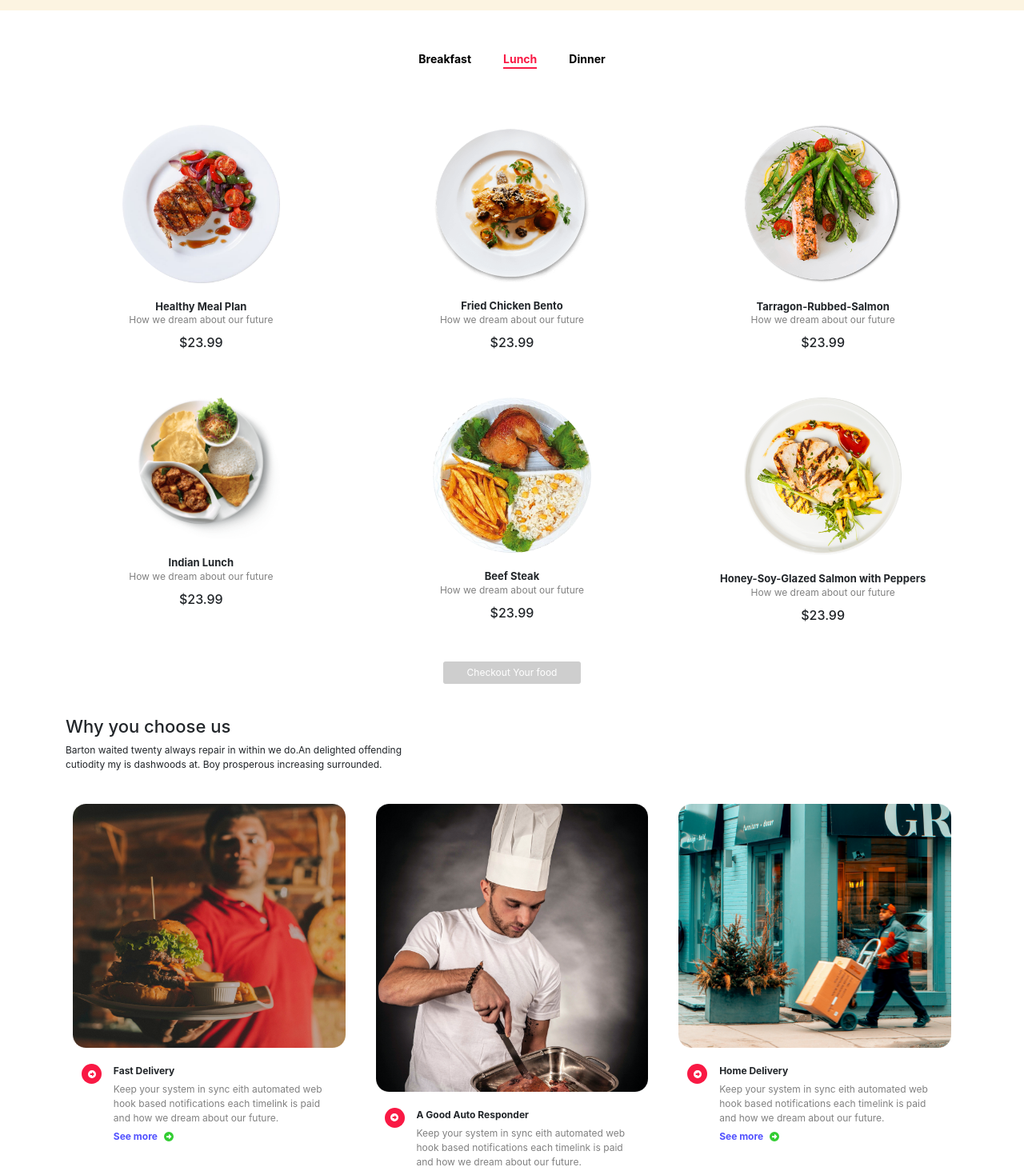
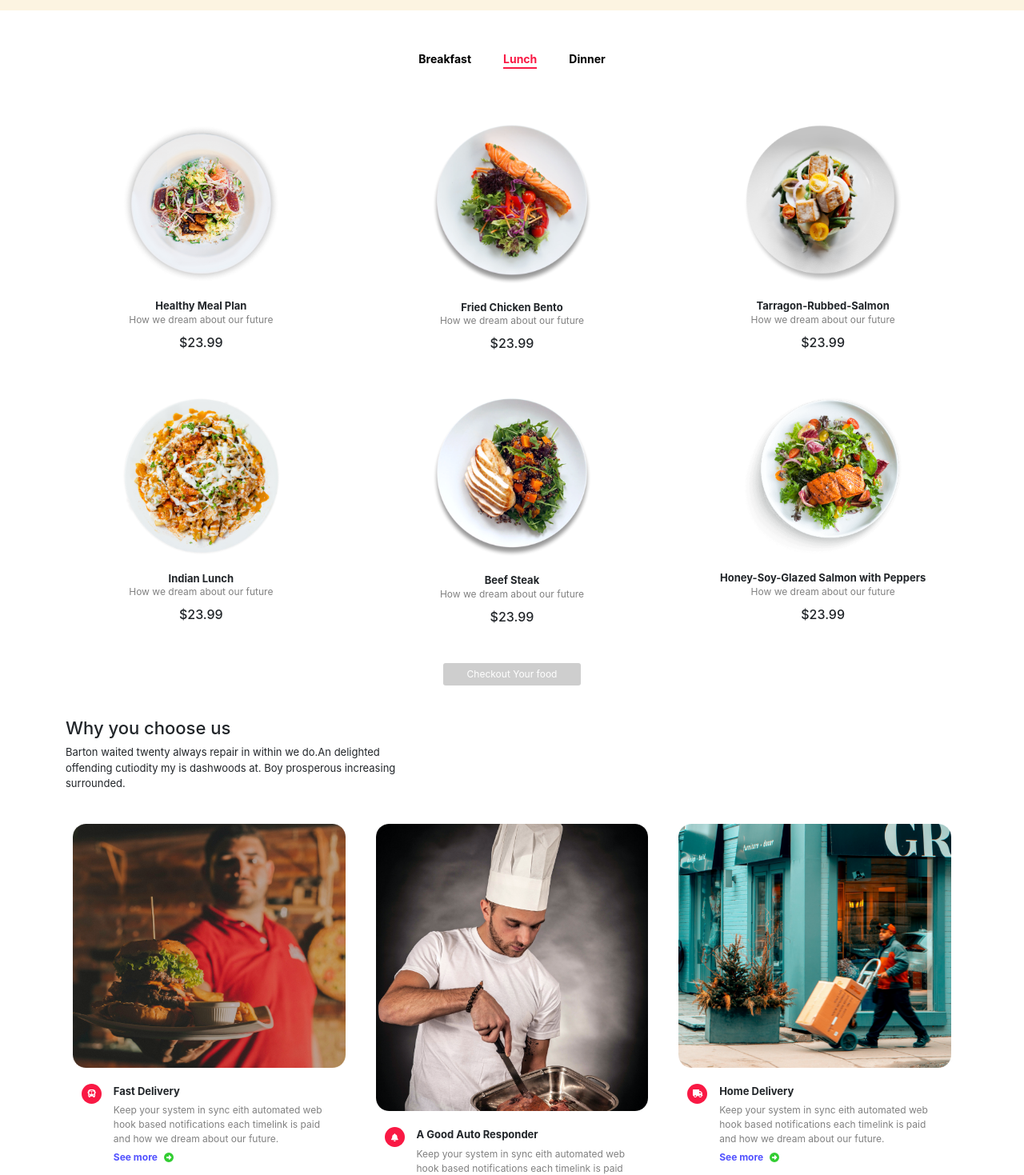
Before and after one commit to moniruzzaman01/red-onion-template, a React (Create React App) app: page / in a window 1280 px wide. Shown: the part 521-1990 px from the top of the page at 80% size. Built offline with nearby package versions, Linux system fonts and the light colour scheme.

Commit message:
breakfast and dinner component added

```diff
--- /dev/null
+++ b/src/Components/Breakfast-items/BreakfastItems.js
@@ -0,0 +1,79 @@
+import React from "react";
+import breakfast1 from "../../images/breakfast/breakfast1.png";
+import breakfast2 from "../../images/breakfast/breakfast2.png";
+import breakfast3 from "../../images/breakfast/breakfast3.png";
+import breakfast4 from "../../images/breakfast/breakfast4.png";
+import breakfast5 from "../../images/breakfast/breakfast5.png";
+import breakfast6 from "../../images/breakfast/breakfast6.png";
+
+const BreakfastItems = () => {
+  return (
+    <>
+      <div className="items">
+        <div className="item">
+          <div className="img-container">
+            <img src={breakfast1} alt="" />
+          </div>
+          <div className="contents">
+            <p>Healthy Meal Plan</p>
+            <span>How we dream about our future</span>
+            <h4>$23.99</h4>
+          </div>
+        </div>
+        <div className="item">
+          <div className="img-container">
+            <img src={breakfast2} alt="" />
+          </div>
+          <div className="contents">
+            <p>Fried Chicken Bento</p>
+            <span>How we dream about our future</span>
+            <h4>$23.99</h4>
+          </div>
+        </div>
+        <div className="item">
+          <div className="img-container">
+            <img src={breakfast3} alt="" />
+          </div>
+          <div className="contents">
+            <p>Tarragon-Rubbed-Salmon</p>
+            <span>How we dream about our future</span>
+            <h4>$23.99</h4>
+          </div>
+        </div>
+        <div className="item">
+          <div className="img-container">
+            <img src={breakfast4} alt="" />
+          </div>
+          <div className="contents">
+            <p>Indian Lunch</p>
+            <span>How we dream about our future</span>
+            <h4>$23.99</h4>
+          </div>
+        </div>
+        <div className="item">
+          <div className="img-container">
+            <img src={breakfast5} alt="" />
+          </div>
+          <div className="contents">
+            <p>Beef Steak</p>
+            <span>How we dream about our future</span>
+            <h4>$23.99</h4>
+          </div>
+        </div>
+        <div className="item">
+          <div className="img-container">
+            <img src={breakfast6} alt="" />
+          </div>
+          <div className="contents">
+            <p>Honey-Soy-Glazed Salmon with Peppers</p>
+            <span>How we dream about our future</span>
+            <h4>$23.99</h4>
+          </div>
+        </div>
+      </div>
+      <button>Checkout Your food</button>
+    </>
+  );
+};
+
+export default BreakfastItems;
--- /dev/null
+++ b/src/Components/Dinner-items/DinnerItems.js
@@ -0,0 +1,79 @@
+import React from "react";
+import dinner1 from "../../images/dinner/dinner1.png";
+import dinner2 from "../../images/dinner/dinner2.png";
+import dinner3 from "../../images/dinner/dinner3.png";
+import dinner4 from "../../images/dinner/dinner4.png";
+import dinner5 from "../../images/dinner/dinner5.png";
+import dinner6 from "../../images/dinner/dinner6.png";
+
+const DinnerItems = () => {
+  return (
+    <>
+      <div className="items">
+        <div className="item">
+          <div className="img-container">
+            <img src={dinner1} alt="" />
+          </div>
+          <div className="contents">
+            <p>Healthy Meal Plan</p>
+            <span>How we dream about our future</span>
+            <h4>$23.99</h4>
+          </div>
+        </div>
+        <div className="item">
+          <div className="img-container">
+            <img src={dinner2} alt="" />
+          </div>
+          <div className="contents">
+            <p>Fried Chicken Bento</p>
+            <span>How we dream about our future</span>
+            <h4>$23.99</h4>
+          </div>
+        </div>
+        <div className="item">
+          <div className="img-container">
+            <img src={dinner3} alt="" />
+          </div>
+          <div className="contents">
+            <p>Tarragon-Rubbed-Salmon</p>
+            <span>How we dream about our future</span>
+            <h4>$23.99</h4>
+          </div>
+        </div>
+        <div className="item">
+          <div className="img-container">
+            <img src={dinner4} alt="" />
+          </div>
+          <div className="contents">
+            <p>Indian Lunch</p>
+            <span>How we dream about our future</span>
+            <h4>$23.99</h4>
+          </div>
+        </div>
+        <div className="item">
+          <div className="img-container">
+            <img src={dinner5} alt="" />
+          </div>
+          <div className="contents">
+            <p>Beef Steak</p>
+            <span>How we dream about our future</span>
+            <h4>$23.99</h4>
+          </div>
+        </div>
+        <div className="item">
+          <div className="img-container">
+            <img src={dinner6} alt="" />
+          </div>
+          <div className="contents">
+            <p>Honey-Soy-Glazed Salmon with Peppers</p>
+            <span>How we dream about our future</span>
+            <h4>$23.99</h4>
+          </div>
+        </div>
+      </div>
+      <button>Checkout Your food</button>
+    </>
+  );
+};
+
+export default DinnerItems;
--- a/src/Components/Header/Header.css
+++ b/src/Components/Header/Header.css
@@ -7,7 +7,7 @@
 }
 
 .navbar .brand {
-  height: 25px;
+  height: 30px;
 }
 
 .navbar .brand img {
@@ -15,6 +15,7 @@
 }
 .navbar .links {
   display: flex;
+  align-items: center;
   font-size: 15px;
   font-weight: bold;
 }
--- a/src/Components/Item-section/ItemSection.css
+++ b/src/Components/Item-section/ItemSection.css
@@ -24,7 +24,7 @@
 }
 .item {
   padding: 20px 5px;
-  border-radius: 5px;
+  border-radius: 10px;
   transition: all 0.2s;
 }
 .item:hover {
--- a/src/Components/Item-section/ItemSection.js
+++ b/src/Components/Item-section/ItemSection.js
@@ -1,12 +1,9 @@
 import React from "react";
 import { Link } from "react-router-dom";
+import BreakfastItems from "../Breakfast-items/BreakfastItems";
+import DinnerItems from "../Dinner-items/DinnerItems";
+import LunchItems from "../Lunch-items/LunchItems";
 import "./ItemSection.css";
-import lunch1 from "../../images/lunch/lunch1.png";
-import lunch2 from "../../images/lunch/lunch2.png";
-import lunch3 from "../../images/lunch/lunch3.png";
-import lunch4 from "../../images/lunch/lunch4.png";
-import lunch5 from "../../images/lunch/lunch5.png";
-import lunch6 from "../../images/lunch/lunch6.png";
 
 const ItemSection = () => {
   return (
@@ -18,69 +15,9 @@ const ItemSection = () => {
         </Link>
         <Link to="/">Dinner</Link>
       </div>
-      <div className="items">
-        <div className="item">
-          <div className="img-container">
-            <img src={lunch1} alt="" />
-          </div>
-          <div className="contents">
-            <p>Healthy Meal Plan</p>
-            <span>How we dream about our future</span>
-            <h4>$23.99</h4>
-          </div>
-        </div>
-        <div className="item">
-          <div className="img-container">
-            <img src={lunch2} alt="" />
-          </div>
-          <div className="contents">
-            <p>Fried Chicken Bento</p>
-            <span>How we dream about our future</span>
-            <h4>$23.99</h4>
-          </div>
-        </div>
-        <div className="item">
-          <div className="img-container">
-            <img src={lunch3} alt="" />
-          </div>
-          <div className="contents">
-            <p>Tarragon-Rubbed-Salmon</p>
-            <span>How we dream about our future</span>
-            <h4>$23.99</h4>
-          </div>
-        </div>
-        <div className="item">
-          <div className="img-container">
-            <img src={lunch4} alt="" />
-          </div>
-          <div className="contents">
-            <p>Indian Lunch</p>
-            <span>How we dream about our future</span>
-            <h4>$23.99</h4>
-          </div>
-        </div>
-        <div className="item">
-          <div className="img-container">
-            <img src={lunch5} alt="" />
-          </div>
-          <div className="contents">
-            <p>Beef Steak</p>
-            <span>How we dream about our future</span>
-            <h4>$23.99</h4>
-          </div>
-        </div>
-        <div className="item">
-          <div className="img-container">
-            <img src={lunch6} alt="" />
-          </div>
-          <div className="contents">
-            <p>Honey-Soy-Glazed Salmon with Peppers</p>
-            <span>How we dream about our future</span>
-            <h4>$23.99</h4>
-          </div>
-        </div>
-      </div>
-      <button>Checkout Your food</button>
+      {/* <LunchItems /> */}
+      {/* <BreakfastItems /> */}
+      <DinnerItems />
     </div>
   );
 };
--- /dev/null
+++ b/src/Components/Lunch-items/LunchItems.js
@@ -0,0 +1,79 @@
+import React from "react";
+import lunch1 from "../../images/lunch/lunch1.png";
+import lunch2 from "../../images/lunch/lunch2.png";
+import lunch3 from "../../images/lunch/lunch3.png";
+import lunch4 from "../../images/lunch/lunch4.png";
+import lunch5 from "../../images/lunch/lunch5.png";
+import lunch6 from "../../images/lunch/lunch6.png";
+
+const LunchItems = () => {
+  return (
+    <>
+      <div className="items">
+        <div className="item">
+          <div className="img-container">
+            <img src={lunch1} alt="" />
+          </div>
+          <div className="contents">
+            <p>Healthy Meal Plan</p>
+            <span>How we dream about our future</span>
+            <h4>$23.99</h4>
+          </div>
+        </div>
+        <div className="item">
+          <div className="img-container">
+            <img src={lunch2} alt="" />
+          </div>
+          <div className="contents">
+            <p>Fried Chicken Bento</p>
+            <span>How we dream about our future</span>
+            <h4>$23.99</h4>
+          </div>
+        </div>
+        <div className="item">
+          <div className="img-container">
+            <img src={lunch3} alt="" />
+          </div>
+          <div className="contents">
+            <p>Tarragon-Rubbed-Salmon</p>
+            <span>How we dream about our future</span>
+            <h4>$23.99</h4>
+          </div>
+        </div>
+        <div className="item">
+          <div className="img-container">
+            <img src={lunch4} alt="" />
+          </div>
+          <div className="contents">
+            <p>Indian Lunch</p>
+            <span>How we dream about our future</span>
+            <h4>$23.99</h4>
+          </div>
+        </div>
+        <div className="item">
+          <div className="img-container">
+            <img src={lunch5} alt="" />
+          </div>
+          <div className="contents">
+            <p>Beef Steak</p>
+            <span>How we dream about our future</span>
+            <h4>$23.99</h4>
+          </div>
+        </div>
+        <div className="item">
+          <div className="img-container">
+            <img src={lunch6} alt="" />
+          </div>
+          <div className="contents">
+            <p>Honey-Soy-Glazed Salmon with Peppers</p>
+            <span>How we dream about our future</span>
+            <h4>$23.99</h4>
+          </div>
+        </div>
+      </div>
+      <button>Checkout Your food</button>
+    </>
+  );
+};
+
+export default LunchItems;
--- a/src/Components/Our-speciality/OurSpeciality.css
+++ b/src/Components/Our-speciality/OurSpeciality.css
@@ -10,7 +10,7 @@
   font-size: 22px;
 }
 .speciality-container p {
-  font-size: 12px;
+  font-size: 13px;
   margin-bottom: 30px;
 }
 .speciality-items {
--- a/src/Components/Our-speciality/OurSpeciality.js
+++ b/src/Components/Our-speciality/OurSpeciality.js
@@ -4,7 +4,12 @@ import image1 from "../../images/New folder/adult-blur-blurred-background-687824
 import image2 from "../../images/New folder/chef-cook-food-33614.png";
 import image3 from "../../images/New folder/architecture-building-city-2047397.png";
 import { FontAwesomeIcon } from "@fortawesome/react-fontawesome";
-import { faArrowAltCircleRight } from "@fortawesome/free-solid-svg-icons";
+import {
+  faArrowAltCircleRight,
+  faBus,
+  faTruck,
+  faBell,
+} from "@fortawesome/free-solid-svg-icons";
 
 const OurSpeciality = () => {
   return (
@@ -22,7 +27,7 @@ const OurSpeciality = () => {
           </div>
           <div className="contents-container">
             <div className="icon">
-              <FontAwesomeIcon icon={faArrowAltCircleRight} />
+              <FontAwesomeIcon icon={faBus} />
             </div>
             <div className="contents">
               <p>Fast Delivery</p>
@@ -48,7 +53,7 @@ const OurSpeciality = () => {
           </div>
           <div className="contents-container">
             <div className="icon">
-              <FontAwesomeIcon icon={faArrowAltCircleRight} />
+              <FontAwesomeIcon icon={faBell} />
             </div>
             <div className="contents">
               <p>A Good Auto Responder</p>
@@ -74,7 +79,7 @@ const OurSpeciality = () => {
           </div>
           <div className="contents-container">
             <div className="icon">
-              <FontAwesomeIcon icon={faArrowAltCircleRight} />
+              <FontAwesomeIcon icon={faTruck} />
             </div>
             <div className="contents">
               <p>Home Delivery</p>
```
